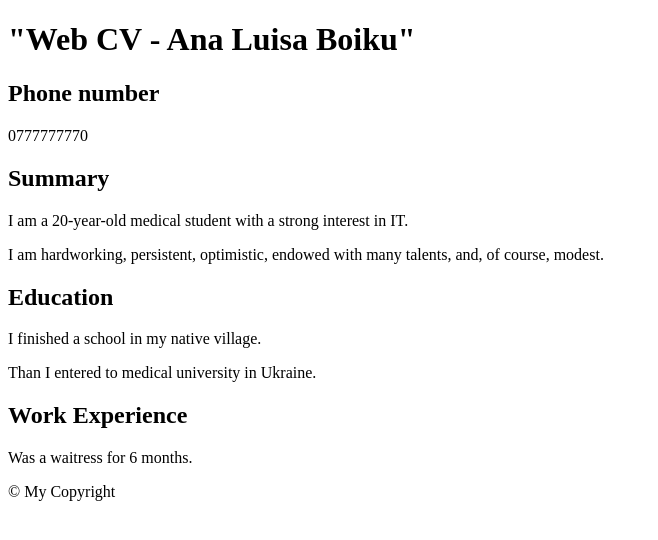
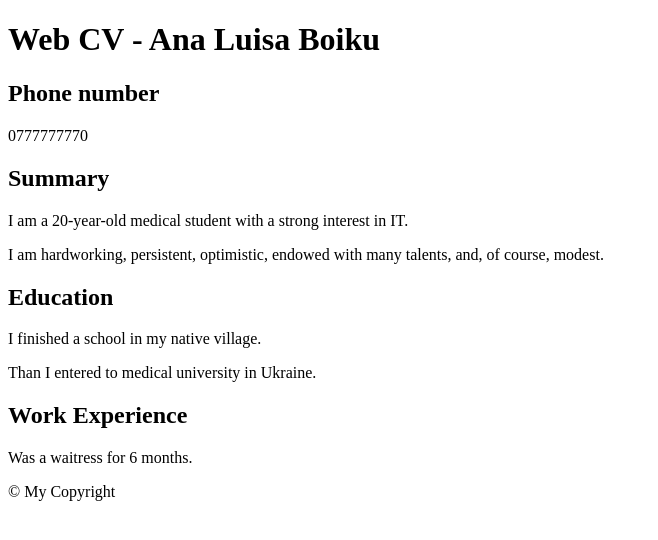
Before and after one commit to DoteAL/epam-practice-1, a plain HTML site: page index.html in a window 1280 px wide. Shown: the whole page, without its empty margins (0-658 px from the left). Drawn offline with Linux system fonts and the light colour scheme.

Commit message:
Update index.html

```diff
--- a/index.html
+++ b/index.html
@@ -1,7 +1,7 @@
 <!DOCTYPE html>
 <html lang="en-US" dir="ltr">
     <head>
-        <title>"Web CV - Ana Luisa Boiku"</title>
+        <title>Web CV - Ana Luisa Boiku</title>
         <meta charset="UTF-8">
         <link type="image/x-icon"
         href="images/favicon.ico">
@@ -9,7 +9,7 @@
     <body>
         <!--This page is created for the 'Introduction to HTML' training course.-->
         <header>
-            <h1>"Web CV - Ana Luisa Boiku"</h1>
+            <h1>Web CV - Ana Luisa Boiku</h1>
             <aside>
                 <h2>Phone number</h2>
                 <p>0777777770</p>
```
